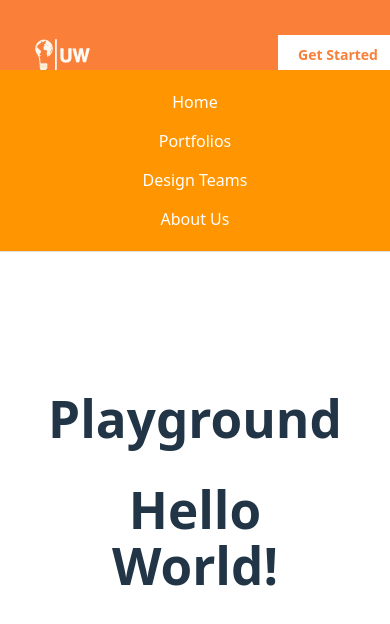
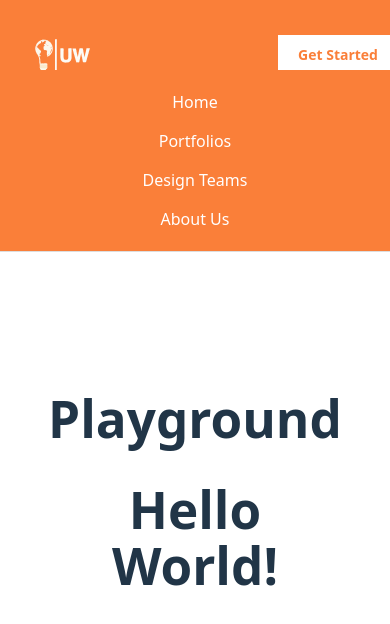
Before and after one commit to Engineers-Without-Borders-Waterloo/website, a React (Vite) app: page / in a window 390 px wide. Shown: the top 624 px of the page. Built offline with nearby package versions, Linux system fonts and the light colour scheme.

Commit message:
minor colour change

```diff
--- a/src/components/Navbar/Navbar.css
+++ b/src/components/Navbar/Navbar.css
@@ -131,7 +131,7 @@ body {
     top: 70px;
     left: 0;
     right: 0;
-    background-color: #ff9500;
+    background-color: #FA7F39;
     border-bottom: 1px solid #ddd;
     margin-left: 0;
   }
```
